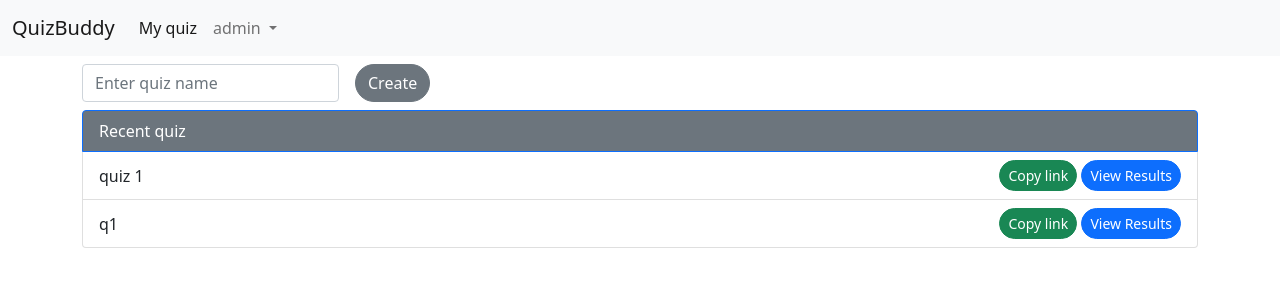
After one commit to Jaspreet-singh-1032/quiz, a Django app: page /app/quiz/ in a window 1280 px wide. The commit adds this page. Shown: the top 300 px of the page. Run offline with Django 3.2, Linux system fonts and the light colour scheme; a user stored in the database is signed in; data comes from the database, SQL or seed files in the repository; both versions use the stored data as it was after the commit.

Commit message:
frontend created for quiz list and creating quiz , adding questions

```diff
--- a/app/views.py
+++ b/app/views.py
@@ -1,3 +1,14 @@
-from django.shortcuts import render
+# django imports
+from django.views import generic
+from django.contrib.auth.mixins import LoginRequiredMixin
 
-# Create your views here.
+# models imports
+from .models import (
+    Quiz
+)
+
+class ListQuizView(LoginRequiredMixin,generic.ListView):
+    template_name = 'app/list_quiz.html'
+    def get_queryset(self):
+        return Quiz.objects.filter(user = self.request.user)
+    context_object_name = 'quiz_list'
--- a/quiz/settings.py
+++ b/quiz/settings.py
@@ -11,6 +11,7 @@ https://docs.djangoproject.com/en/3.2/ref/settings/
 """
 
 from pathlib import Path
+import os
 
 # Build paths inside the project like this: BASE_DIR / 'subdir'.
 BASE_DIR = Path(__file__).resolve().parent.parent
@@ -127,7 +128,9 @@ USE_TZ = True
 # https://docs.djangoproject.com/en/3.2/howto/static-files/
 
 STATIC_URL = '/static/'
-
+STATICFILES_DIRS = [
+    os.path.join(BASE_DIR, "static"),
+]
 # Default primary key field type
 # https://docs.djangoproject.com/en/3.2/ref/settings/#default-auto-field
 
--- a/quiz/urls.py
+++ b/quiz/urls.py
@@ -17,13 +17,21 @@ from django.contrib import admin
 from django.urls import path , include
 from django.contrib.auth.views import LogoutView
 from django.views.generic import TemplateView
+from django.conf import settings
+from django.conf.urls.static import static
+
+# drf imports
 from rest_framework_nested import routers
 
-
-# app
+# users
 from users.views import (
     LoginView,
     SignUpView
+)
+
+# app
+from app.views import (
+    ListQuizView
 )
 
 # api
@@ -49,6 +57,9 @@ urlpatterns = [
     path('api/' , include(router.urls)),
     path('api/',include(quiz_router.urls)),
 
+    # app
+    path('app/quiz/' , ListQuizView.as_view() , name='quiz_list'),
+
     # auth
     path('logout/', LogoutView.as_view() , name='logout'),
     path('login/' , LoginView.as_view() , name='login'),
--- /dev/null
+++ b/static/js/quiz.js
@@ -0,0 +1,32 @@
+function createQuiz(){
+    var quizName = document.getElementById('quizName').value;
+    console.log(quizName);
+    var btn = document.getElementById('questionModal').click();
+}
+
+
+document.getElementById('addOption').addEventListener('click' , ()=>{
+    var optionNum = document.getElementsByName('option').length + 1;
+    console.log(optionNum)
+    var newOption = `<div class="col-sm-6 col-md-8 my-1"><input type="text" id="option${optionNum}" name="option" placeholder="enter option here" required
+    class="form-control" aria-describedby="passwordHelpBlock"></div>
+<div class="col-6 col-md-4"><div class="form-check">
+    <input class="form-check-input" type="radio" name="radio" id="optionRadio${optionNum}">
+    <label class="form-check-label" for="flexRadioDefault1">
+        is correct
+    </label>`
+    // document.getElementById('optionsList').innerHTML += newOption;
+    var list = document.getElementById('optionsList')
+    var e = document.createElement('div');
+    e.className = 'optionsContainer';
+    e.innerHTML = newOption;
+    list.appendChild(e);
+})
+
+
+document.getElementById('deleteOption').addEventListener('click' , ()=>{
+    let optionNum = document.getElementsByName('option').length - 1 || 0;
+    let optionsList = document.getElementById('optionsList');
+    optionsList.removeChild(optionsList.childNodes[optionNum]);
+
+})
--- /dev/null
+++ b/templates/app/quiz_list.html
@@ -0,0 +1,89 @@
+{% extends 'base.html' %}
+
+{% block title %}
+My Quiz
+{% endblock title %}
+{% load static %}
+
+{% block content %}
+<link href="https://fonts.googleapis.com/css?family=Material+Icons|Material+Icons+Outlined|Material+Icons+Two+Tone|Material+Icons+Round|Material+Icons+Sharp" rel="stylesheet">
+
+<button hidden class="btn btn-primary" id="questionModal" data-bs-toggle="modal" data-bs-target="#AddQuestionsModal">
+
+</button>
+
+<form action="" method="POST" onsubmit="event.preventDefault(); createQuiz(); ">
+    {% csrf_token %}
+    <div class="row g-3 align-items-center">
+        <div class="col-auto">
+            <input type="text" autocomplete required name="quizName" id="quizName" class="form-control"
+                aria-describedby="passwordHelpInline" placeholder="Enter quiz name">
+        </div>
+        <div class="col-auto">
+            <span id="passwordHelpInline" class="form-text">
+                <input type="submit" class="btn btn-secondary rounded-pill" value="Create" id="createBtn">
+            </span>
+        </div>
+    </div>
+</form>
+<ul class="list-group my-2">
+    <li class="list-group-item active bg-secondary" aria-current="true">Recent quiz</li>
+    {% for quiz in quiz_list %}
+
+    <li class="list-group-item d-flex justify-content-between align-items-center">{{quiz.name}}
+        <span><a class="btn btn-success btn-sm rounded-pill" href="">Copy link</a>
+            <a class="btn btn-primary btn-sm rounded-pill" href="">View Results</a></span>
+    </li>
+    {% endfor %}
+
+</ul>
+
+<!-- add questins modal -->
+<div class="modal fade" id="AddQuestionsModal" tabindex="-1" aria-labelledby="exampleModalLabel" aria-hidden="true">
+    <div class="modal-dialog">
+        <div class="modal-content">
+            <div class="modal-header">
+                <h5 class="modal-title" id="exampleModalLabel">Add questions</h5>
+                <button type="button" class="btn-close" data-bs-dismiss="modal" aria-label="Close"></button>
+            </div>
+            <div class="modal-body">
+                <form action="">
+                    <label for="inputQuestion" class="form-label">Question</label>
+                    <input type="text" id="question" placeholder="enter question here" required class="form-control"
+                        aria-describedby="passwordHelpBlock">
+                    <label for="inputQuestion" class="form-label">Options</label>
+
+                    <div class="row my-1 justify-content-between align-items-center" id="optionsList">
+                        <div class="optionsContainer">
+                            <div class="col-sm-6 col-md-8 my-1">
+                                <input type="text" id="option1" name="option" placeholder="enter option here" required
+                                    class="form-control" aria-describedby="passwordHelpBlock">
+                            </div>
+                            <div class="col-6 col-md-4">
+                                <div class="form-check">
+                                    <input class="form-check-input" type="radio" name="radio" id="optionRadio1">
+                                    <label class="form-check-label" for="flexRadioDefault1">
+                                        is correct
+                                    </label>
+                                </div>
+                            </div>
+                        </div>
+                    </div>
+
+                </form>
+                <button class="btn btn-secondary btn-sm rounded-pill my-2" id="addOption">add option</button>
+                <button class="btn btn-danger btn-sm rounded-pill my-2" id="deleteOption">delete option</button>
+            </div>
+            <div class="modal-footer">
+                <button type="button" class="btn btn-secondary" data-bs-dismiss="modal">Close</button>
+                <button type="button" class="btn btn-primary">Save changes</button>
+            </div>
+        </div>
+    </div>
+</div>
+
+
+<script src="{%static 'js\quiz.js'%}"></script>
+
+
+{% endblock content %}
--- a/templates/base.html
+++ b/templates/base.html
@@ -26,7 +26,7 @@
             <div class="collapse navbar-collapse" id="navbarSupportedContent">
                 <ul class="navbar-nav me-auto mb-2 mb-lg-0">
                     <li class="nav-item">
-                        <a class="nav-link active" aria-current="page" href="#">My account</a>
+                        <a class="nav-link active" aria-current="page" href="{%url 'quiz_list'%}">My quiz</a>
                     </li>
                     {% if user.is_authenticated %}
                     <li class="nav-item dropdown">
@@ -93,7 +93,7 @@
                         </div>
                         <div class="mb-3">
                             <label for="exampleInputPassword1" class="form-label">Password</label>
-                            <input type="password" name="password" required class="form-control" id="loginPassword">
+                            <input type="password" autocomplete name="password" required class="form-control" id="loginPassword">
                         </div>
                         <button type="submit" class="btn btn-primary">Login</button>
                     </form>
@@ -123,7 +123,7 @@
                         </div>
                         <div class="mb-3">
                             <label for="exampleInputPassword1" class="form-label">Password</label>
-                            <input type="password" name="password" required class="form-control" id="signupPassword">
+                            <input type="password" name="password" autocomplete required class="form-control" id="signupPassword">
                         </div>
                         <button type="submit" class="btn btn-primary">SignUp</button>
                     </form>
```
Also changed, not shown: db.sqlite3.
